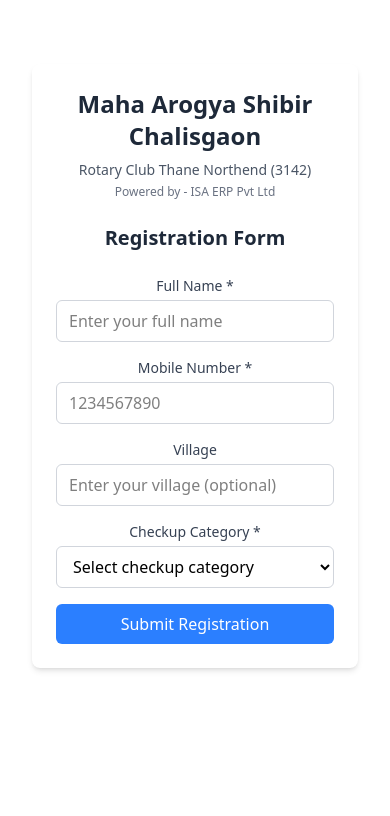
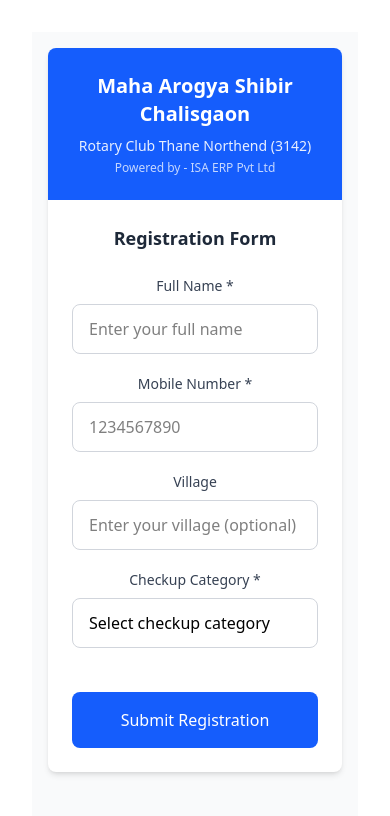
Before and after one commit to sameershrikhande-isa/isa-erp-pvt-ltd-maha-arogya-shibir-chalisgaon-form, a React (Vite) app: page / in a window 390 px wide. Shown: the top 816 px of the page. Built offline with nearby package versions, Linux system fonts and the light colour scheme.

Commit message:
mobile friendly

```diff
--- a/src/components/ContactForm.jsx
+++ b/src/components/ContactForm.jsx
@@ -55,78 +55,88 @@ const ContactForm = () => {
   }
 
   return (
-    <div className="max-w-md mx-auto mt-8 p-6 bg-white rounded-lg shadow-md">
-      <div className="text-center mb-6">
-        <h1 className="text-2xl font-bold text-gray-800 mb-2">
+    <div className="min-h-screen bg-gray-50 py-4 px-4 sm:px-6 lg:px-8">
+      <div className="max-w-md mx-auto bg-white rounded-lg shadow-md overflow-hidden">
+        {/* Header Section */}
+        <div className="bg-blue-600 text-white px-6 py-6 text-center">
+          <h1 className="text-xl sm:text-2xl font-bold mb-2">
             Maha Arogya Shibir Chalisgaon
           </h1>
-        <p className="text-sm text-gray-600 mb-1">
+          <p className="text-sm sm:text-base mb-1 opacity-90">
             Rotary Club Thane Northend (3142)
           </p>
-        <p className="text-xs text-gray-500">
+          <p className="text-xs opacity-75">
             Powered by - ISA ERP Pvt Ltd
           </p>
         </div>
 
-      <h2 className="text-xl font-semibold mb-6 text-gray-800">Registration Form</h2>
+        {/* Form Section */}
+        <div className="px-6 py-6">
+          <h2 className="text-lg sm:text-xl font-semibold mb-6 text-gray-800 text-center">
+            Registration Form
+          </h2>
 
-      <form onSubmit={handleSubmit(onSubmit)} className="space-y-4">
+          <form onSubmit={handleSubmit(onSubmit)} className="space-y-5">
+            {/* Full Name Field */}
             <div>
-          <label htmlFor="fullName" className="block text-sm font-medium text-gray-700 mb-1">
+              <label htmlFor="fullName" className="block text-sm font-medium text-gray-700 mb-2">
                 Full Name *
               </label>
               <input
                 id="fullName"
                 type="text"
                 {...register('fullName')}
-            className="w-full px-3 py-2 border border-gray-300 rounded-md focus:outline-none focus:ring-2 focus:ring-blue-500 focus:border-transparent"
+                className="w-full px-4 py-3 text-base border border-gray-300 rounded-lg focus:outline-none focus:ring-2 focus:ring-blue-500 focus:border-transparent transition-colors"
                 placeholder="Enter your full name"
               />
               {errors.fullName && (
-            <p className="text-red-500 text-sm mt-1">{errors.fullName.message}</p>
+                <p className="text-red-500 text-sm mt-2">{errors.fullName.message}</p>
               )}
             </div>
 
+            {/* Mobile Number Field */}
             <div>
-          <label htmlFor="mobileNumber" className="block text-sm font-medium text-gray-700 mb-1">
+              <label htmlFor="mobileNumber" className="block text-sm font-medium text-gray-700 mb-2">
                 Mobile Number *
               </label>
               <input
                 id="mobileNumber"
                 type="tel"
                 {...register('mobileNumber')}
-            className="w-full px-3 py-2 border border-gray-300 rounded-md focus:outline-none focus:ring-2 focus:ring-blue-500 focus:border-transparent"
+                className="w-full px-4 py-3 text-base border border-gray-300 rounded-lg focus:outline-none focus:ring-2 focus:ring-blue-500 focus:border-transparent transition-colors"
                 placeholder="1234567890"
               />
               {errors.mobileNumber && (
-            <p className="text-red-500 text-sm mt-1">{errors.mobileNumber.message}</p>
+                <p className="text-red-500 text-sm mt-2">{errors.mobileNumber.message}</p>
               )}
             </div>
 
+            {/* Village Field */}
             <div>
-          <label htmlFor="village" className="block text-sm font-medium text-gray-700 mb-1">
+              <label htmlFor="village" className="block text-sm font-medium text-gray-700 mb-2">
                 Village
               </label>
               <input
                 id="village"
                 type="text"
                 {...register('village')}
-            className="w-full px-3 py-2 border border-gray-300 rounded-md focus:outline-none focus:ring-2 focus:ring-blue-500 focus:border-transparent"
+                className="w-full px-4 py-3 text-base border border-gray-300 rounded-lg focus:outline-none focus:ring-2 focus:ring-blue-500 focus:border-transparent transition-colors"
                 placeholder="Enter your village (optional)"
               />
               {errors.village && (
-            <p className="text-red-500 text-sm mt-1">{errors.village.message}</p>
+                <p className="text-red-500 text-sm mt-2">{errors.village.message}</p>
               )}
             </div>
 
+            {/* Checkup Category Field */}
             <div>
-          <label htmlFor="checkupCategory" className="block text-sm font-medium text-gray-700 mb-1">
+              <label htmlFor="checkupCategory" className="block text-sm font-medium text-gray-700 mb-2">
                 Checkup Category *
               </label>
               <select
                 id="checkupCategory"
                 {...register('checkupCategory')}
-            className="w-full px-3 py-2 border border-gray-300 rounded-md focus:outline-none focus:ring-2 focus:ring-blue-500 focus:border-transparent"
+                className="w-full px-4 py-3 text-base border border-gray-300 rounded-lg focus:outline-none focus:ring-2 focus:ring-blue-500 focus:border-transparent transition-colors appearance-none bg-white"
               >
                 <option value="">Select checkup category</option>
                 {checkupCategories.map((category) => (
@@ -136,19 +146,22 @@ const ContactForm = () => {
                 ))}
               </select>
               {errors.checkupCategory && (
-            <p className="text-red-500 text-sm mt-1">{errors.checkupCategory.message}</p>
+                <p className="text-red-500 text-sm mt-2">{errors.checkupCategory.message}</p>
               )}
             </div>
 
+            {/* Submit Button */}
             <button
               type="submit"
               disabled={isSubmitting}
-          className="w-full bg-blue-500 hover:bg-blue-600 disabled:bg-blue-300 text-white font-medium py-2 px-4 rounded-md transition duration-200"
+              className="w-full bg-blue-600 hover:bg-blue-700 disabled:bg-blue-300 disabled:cursor-not-allowed text-white font-medium py-4 px-6 rounded-lg transition-colors duration-200 text-base mt-6 touch-manipulation"
             >
               {isSubmitting ? 'Submitting...' : 'Submit Registration'}
             </button>
           </form>
         </div>
+      </div>
+    </div>
   )
 }
 
```
Lines whose indentation alone changed are shown as unchanged.
